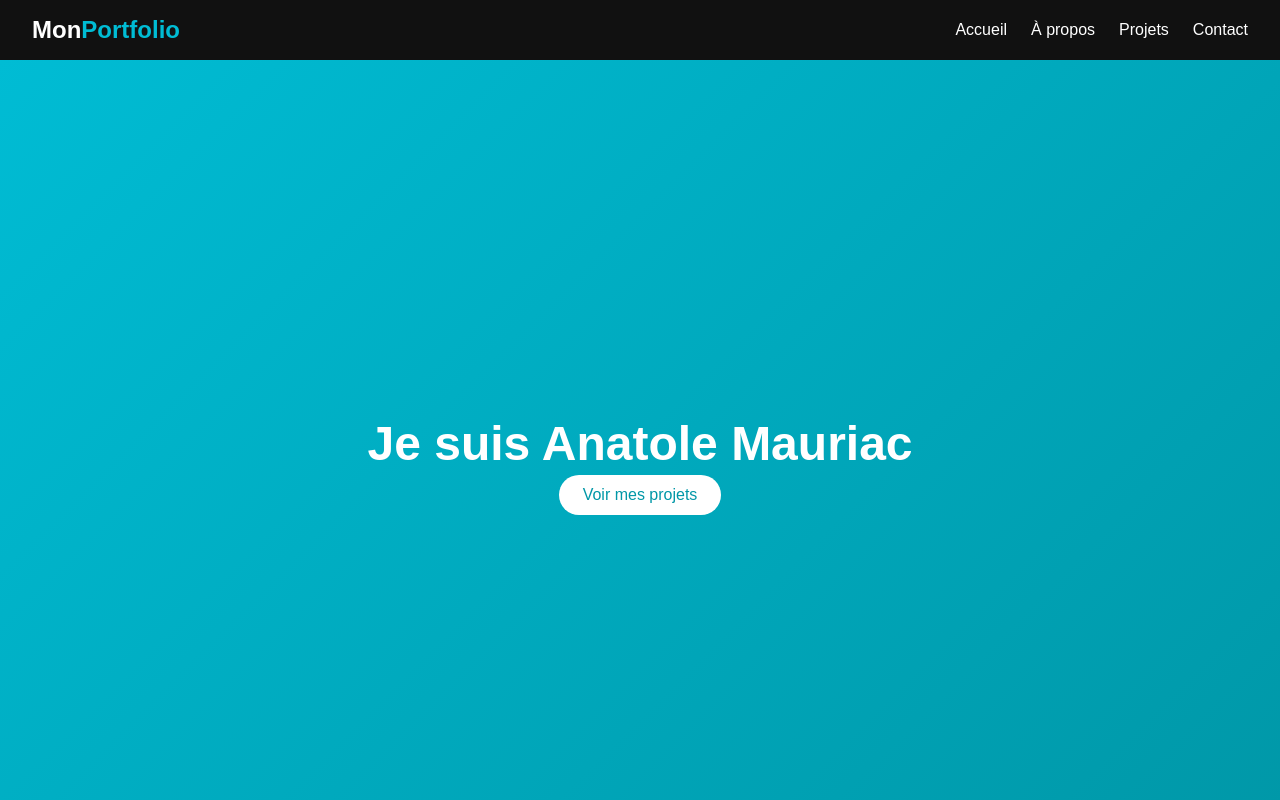
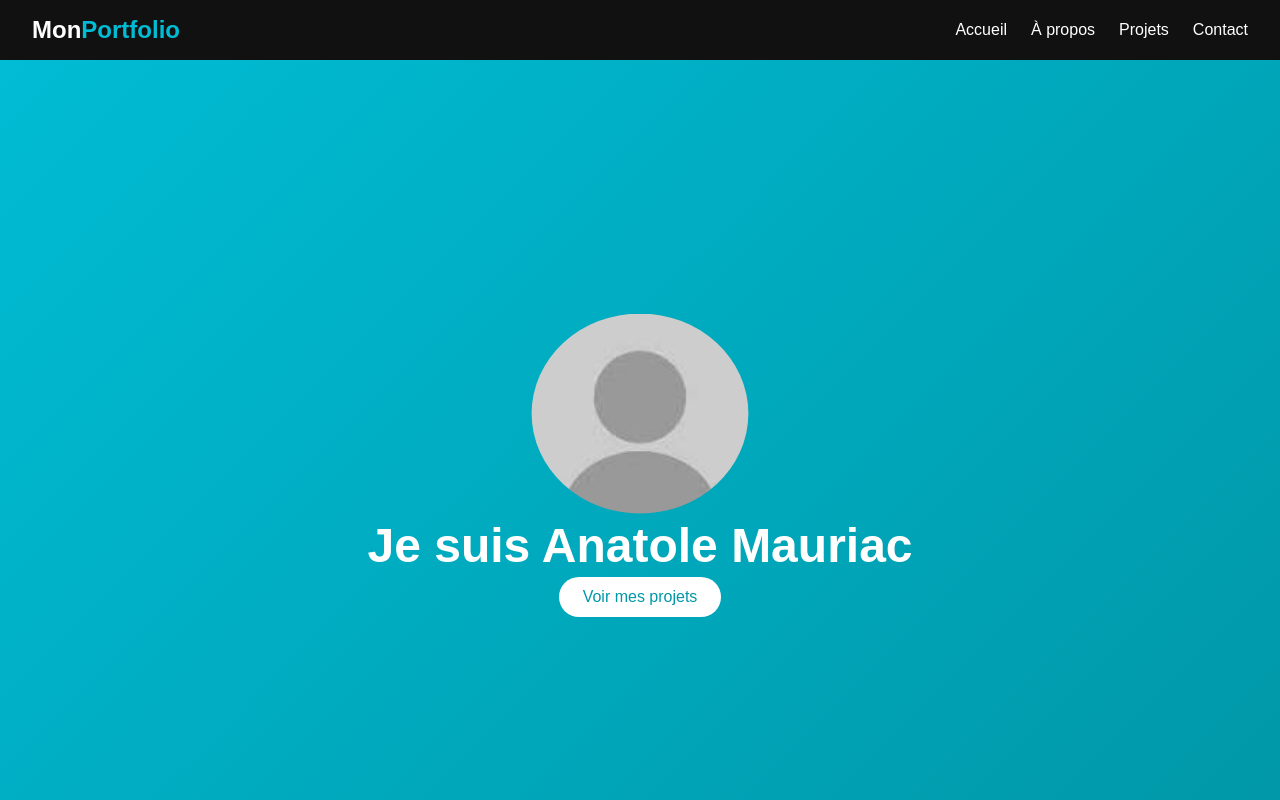
Before and after one commit to Anat6955/portfolio, a plain HTML site: page index.html in a window 1280 px wide. Shown: the top 800 px of the page. Drawn offline with Linux system fonts and the light colour scheme.

Commit message:
pf finnie

```diff
--- a/css/style.css
+++ b/css/style.css
@@ -1,4 +1,3 @@
-/* STYLE GÉNÉRAL */
 * {
   margin: 0;
   padding: 0;
@@ -21,7 +20,7 @@ h2 {
   margin-bottom: 1rem;
 }
 
-/* NAVBAR */
+/* navibar */
 header {
   background: #111;
   color: #fff;
@@ -62,7 +61,7 @@ header {
   color: #00bcd4;
 }
 
-/* HERO */
+/* hero */
 .hero {
   height: 100vh;
   display: flex;
@@ -71,6 +70,11 @@ header {
   background: linear-gradient(135deg, #00bcd4, #0097a7);
   color: white;
   text-align: center;
+}
+
+.hero img{
+  height: 200px;
+  clip-path: ellipse(33% 50%);
 }
 
 .hero-content h2 {
@@ -95,7 +99,7 @@ header {
   transform: translateY(-3px);
 }
 
-/* À PROPOS */
+/*a propos */
 .about {
   padding: 4rem 2rem;
   background: #fff;
@@ -108,7 +112,7 @@ header {
   line-height: 1.6;
 }
 
-/* PROJETS */
+/* projets */
 .projects {
   background: #f4f4f4;
   padding: 4rem 2rem;
@@ -150,7 +154,7 @@ header {
   color: #555;
 }
 
-/* CONTACT */
+/* contact */
 .contact {
   padding: 4rem 2rem;
   text-align: center;
@@ -186,7 +190,7 @@ button:hover {
   background: #00bcd4;
 }
 
-/* FOOTER */
+/* footer */
 footer {
   background: #111;
   color: #fff;
--- a/index.html
+++ b/index.html
@@ -9,7 +9,7 @@
 </head>
 <body>
 
-  <!-- Navigation -->
+  <!-- navigation -->
   <header>
     <nav class="navbar">
       <h1 class="logo">Mon<span>Portfolio</span></h1>
@@ -22,15 +22,16 @@
     </nav>
   </header>
 
-  <!-- Section Accueil -->
+  <!-- section Accueil -->
   <section id="home" class="hero">
     <div class="hero-content">
+      <img src="./images/pp.jpg">
       <h2>Je suis <span class="highlight">Anatole Mauriac</span></h2>
       <a href="#projects" class="btn">Voir mes projets</a>
     </div>
   </section>
 
-  <!-- À propos -->
+  <!-- a propos -->
   <section id="about" class="about">
     <div class="container">
       <h2>À propos de moi</h2>
@@ -38,7 +39,7 @@
     </div>
   </section>
 
-  <!-- Projets -->
+  <!-- projets -->
   <section id="projects" class="projects">
     <h2>Mes Projets</h2>
     <div class="project-grid">
@@ -55,7 +56,7 @@
     </div>
   </section>
 
-  <!-- Contact -->
+  <!-- contact -->
   <section id="contact" class="contact">
     <h2>Contact</h2>
     <form>
```
Also changed, not shown: css/responsive.css (+5 -7 lines), images/pp.jpg (added).
